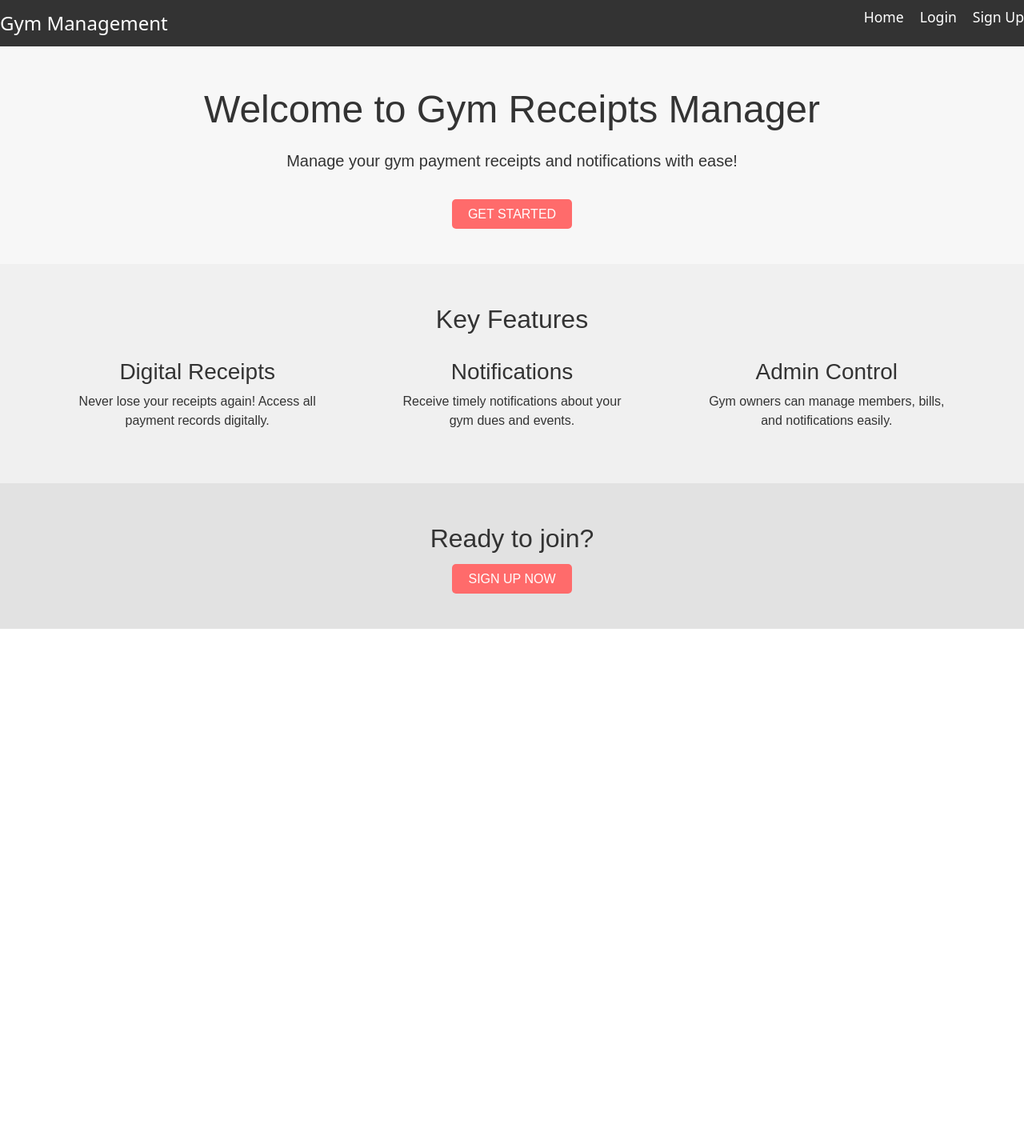
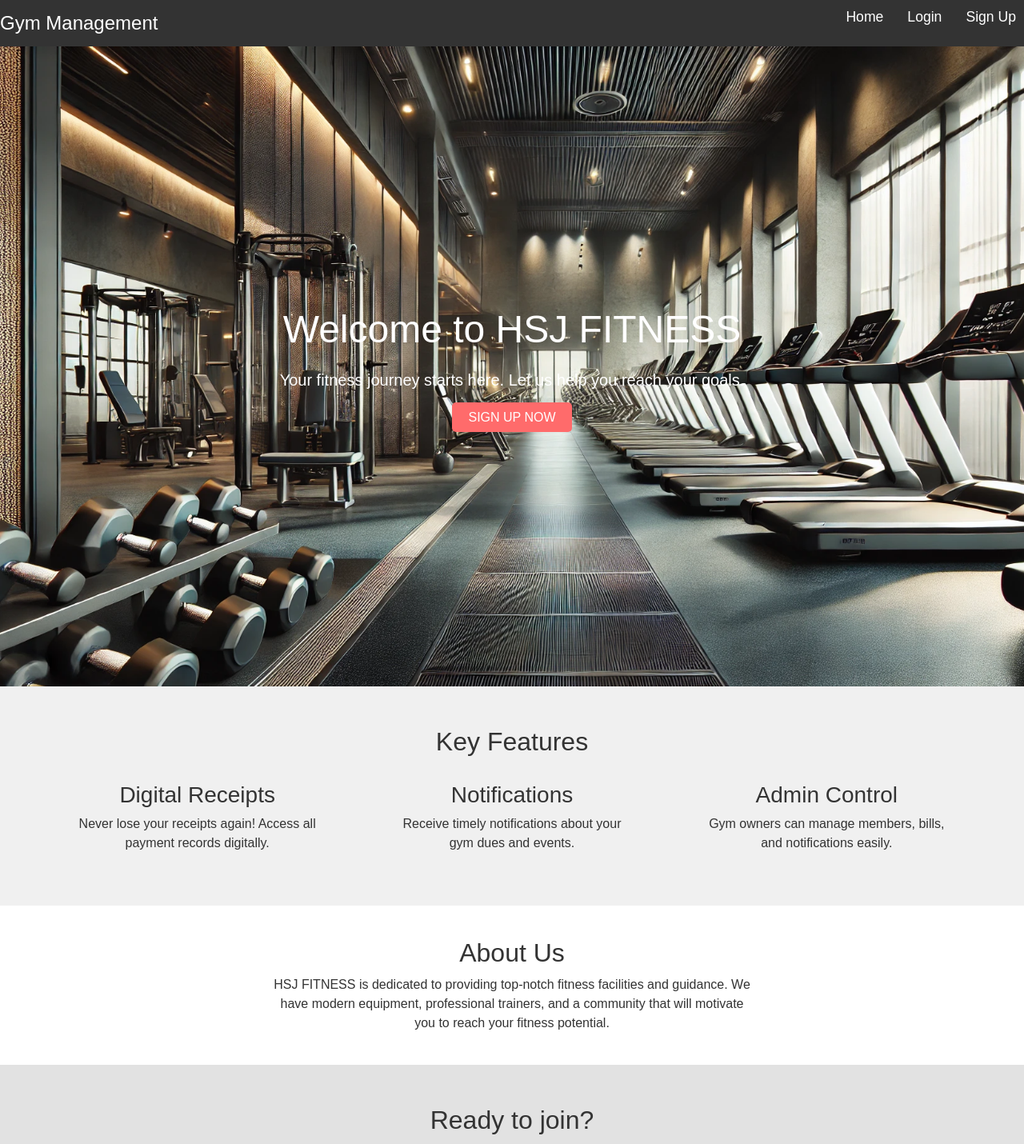
Before and after one commit to Sagarpatil8421/Gym_Management_Project, a React (Create React App) app: page / in a window 1280 px wide. Shown: the top 1430 px of the page at 80% size. Before the commit the page ends 800 px from the top, so only its background shows below. Built offline with nearby package versions, Linux system fonts and the light colour scheme; no server answers.

Commit message:
Home page modification

```diff
--- a/src/components/pages/LandingPage.css
+++ b/src/components/pages/LandingPage.css
@@ -1,3 +1,144 @@
+* {
+  margin: 0;
+  padding: 0;
+  box-sizing: border-box;
+  font-family: 'Arial', sans-serif;
+}
+
+body {
+  line-height: 1.6;
+  background-color: #f4f4f4;
+}
+
+header {
+  background-color: #333;
+  color: #fff;
+  padding: 10px 0;
+}
+
+.container {
+  width: 80%;
+  margin: auto;
+  overflow: hidden;
+}
+
+.logo {
+  float: left;
+  font-size: 24px;
+}
+
+.logo span {
+  color: #e8491d;
+}
+
+nav ul {
+  list-style: none;
+  float: right;
+}
+
+nav ul li {
+  display: inline;
+  margin: 0 10px;
+}
+
+nav ul li a {
+  color: #fff;
+  text-decoration: none;
+  font-size: 16px;
+}
+
+.btn {
+  padding: 10px 20px;
+  background-color: #e8491d;
+  color: #fff;
+  text-decoration: none;
+  border-radius: 5px;
+}
+
+.btn:hover {
+  background-color: #333;
+  color: #e8491d;
+}
+
+/* Hero Section */
+#home {
+  background-image: url('../../../public/gymbg.webp'); /* Add a gym-related background image */
+  background-size: cover;
+  background-position: center;
+  height: 100vh;
+  display: flex;
+  justify-content: center;
+  align-items: center;
+  color: #fff;
+  text-align: center;
+}
+
+#home h2 {
+  font-size: 48px;
+}
+
+#home p {
+  font-size: 20px;
+  margin: 20px 0;
+}
+
+/* About Us Section */
+#about {
+  padding: 40px 0;
+  background-color: #fff;
+  text-align: center;
+}
+
+#about p {
+  max-width: 600px;
+  margin: auto;
+}
+
+/* Services Section */
+#services {
+  padding: 40px 0;
+  background-color: #f4f4f4;
+  text-align: center;
+}
+
+.service-card {
+  display: inline-block;
+  width: 30%;
+  margin: 20px;
+  background-color: #fff;
+  padding: 20px;
+  border-radius: 5px;
+  box-shadow: 0 0 10px rgba(0, 0, 0, 0.1);
+}
+
+.service-card h3 {
+  font-size: 24px;
+  margin-bottom: 10px;
+}
+
+/* Contact Section */
+#contact {
+  padding: 40px 0;
+  background-color: #333;
+  color: #fff;
+  text-align: center;
+}
+
+#contact p {
+  margin: 10px 0;
+}
+
+/* Footer */
+footer {
+  background-color: #222;
+  color: #fff;
+  text-align: center;
+  padding: 10px 0;
+}
+
+
+
+
 .landing-page {
     font-family: 'Arial', sans-serif;
     color: #333;
--- a/src/components/pages/LandingPage.js
+++ b/src/components/pages/LandingPage.js
@@ -6,11 +6,13 @@ const LandingPage = () => {
   return (
     <div className="landing-page">
       {/* Hero Section */}
-      <div className="hero">
-        <h1>Welcome to Gym Receipts Manager</h1>
-        <p>Manage your gym payment receipts and notifications with ease!</p>
-        <Link to="/login" className="cta-btn">Get Started</Link>
-      </div>
+      <section id="home">
+        <div class="hero-container">
+            <h2>Welcome to HSJ FITNESS</h2>
+            <p>Your fitness journey starts here. Let us help you reach your goals.</p>
+            <Link to="/signup" className="cta-btn">Sign Up Now</Link>
+        </div>
+      </section>
 
       {/* Features Section */}
       <div className="features">
@@ -31,11 +33,24 @@ const LandingPage = () => {
         </div>
       </div>
 
-      {/* Call to Action Section */}
+      <section id="about">
+          <div class="container">
+              <h2>About Us</h2>
+              <p>HSJ FITNESS is dedicated to providing top-notch fitness facilities and guidance. We have modern equipment, professional trainers, and a community that will motivate you to reach your fitness potential.</p>
+          </div>
+      </section>
+
       <div className="call-to-action">
         <h2>Ready to join?</h2>
         <Link to="/signup" className="cta-btn">Sign Up Now</Link>
       </div>
+      <section id="contact">
+          <div class="container">
+              <h2>Contact Us</h2>
+              <p>Have any questions or want to learn more? Reach out to us anytime!</p>
+              <p>Email: support@gymmanage.com | Phone: +123 456 7890</p>
+          </div>
+      </section>
     </div>
   );
 };
```
Also changed, not shown: public/gymbg.webp (added).
